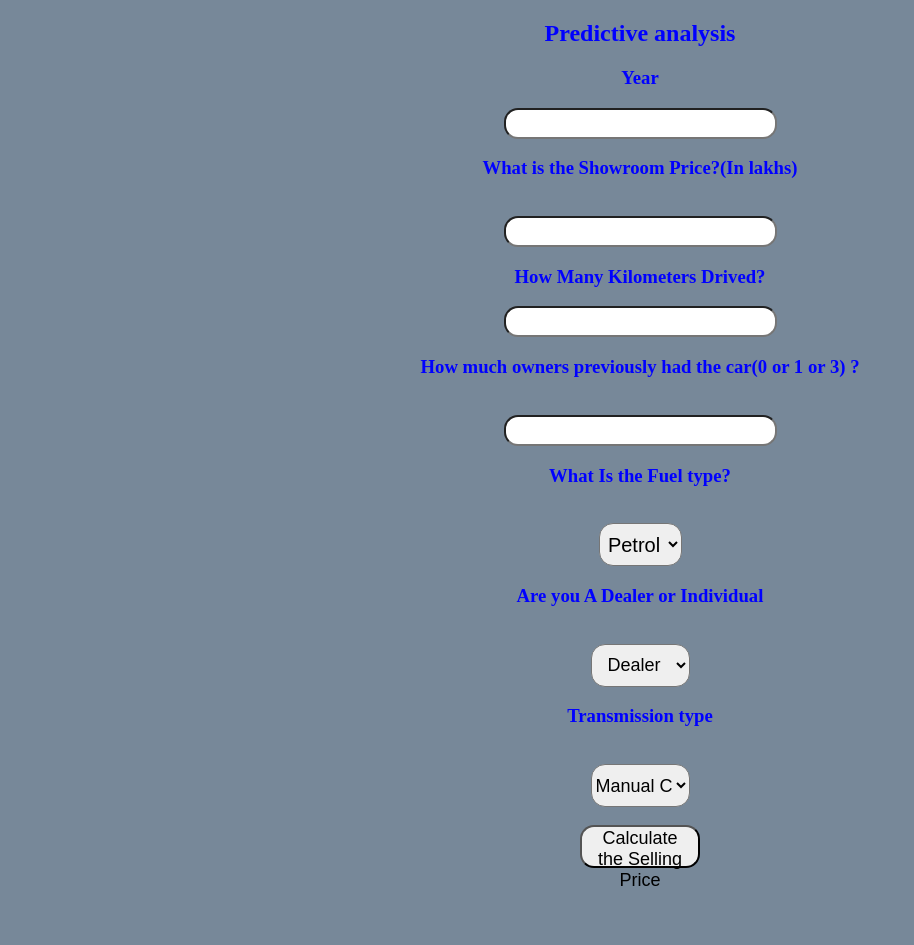
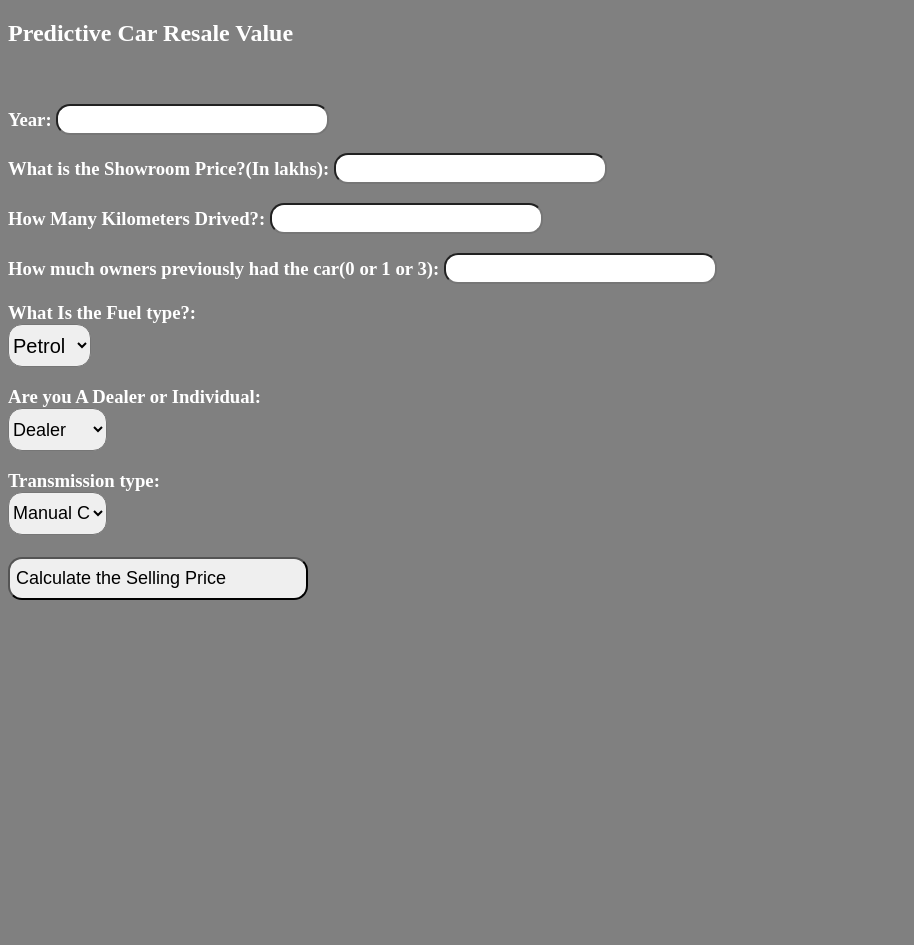
Before and after one commit to ashishbhagchandani/carprice_prediction, a Flask app: page / in a window 1280 px wide. Shown: the whole page, without its empty margins (0-914 px from the left). After the commit the page ends 600 px from the top, so only its background shows below. Run offline with Flask 2, Linux system fonts and the light colour scheme; parts of the project's set-up code (start-up, migrations or seed data) failed here and were passed over.

Commit message:
Update index.html

```diff
--- a/templates/index.html
+++ b/templates/index.html
@@ -4,29 +4,31 @@
 <head>
     <meta charset="UTF-8">
     <meta name="viewport" content="width=device-width, initial-scale=1.0">
-    <title>Document</title>
+    <title>Car resale</title>
 </head>
 
 <body>
 
-    <div style="color:blue">
+
+    <div style="color:white">
         <form action="{{ url_for('predict')}}" method="post">
-            <h2>Predictive analysis</h2>
-            <h3>Year</h3>
-            <input id="first" name="Year" type="number ">
-            <h3>What is the Showroom Price?(In lakhs)</h3><br><input id="second" name="Present_Price" required="required">
-            <h3>How Many Kilometers Drived?</h3><input id="third" name="Kms_Driven" required="required">
-            <h3>How much owners previously had the car(0 or 1 or 3) ?</h3><br><input id="fourth" name="Owner" required="required">
-            <h3>What Is the Fuel type?</h3><br><select name="Fuel_Type_Petrol" id="fuel" required="required">
+
+            <h2>Predictive Car Resale Value</h2></br>
+
+            <h3>Year: <input id="first" name="Year" type="number "></h3>
+            <h3>What is the Showroom Price?(In lakhs): <input id="second" name="Present_Price" required="required"></h3>
+            <h3>How Many Kilometers Drived?: <input id="third" name="Kms_Driven" required="required"></h3>
+            <h3>How much owners previously had the car(0 or 1 or 3): <input id="fourth" name="Owner" required="required"></h3>
+            <h3>What Is the Fuel type?: <br><select name="Fuel_Type_Petrol" id="fuel" required="required"></h3>
                 <option value="Petrol">Petrol</option>
                 <option value="Diesel">Diesel</option>
                 <option value="Diesel">CNG</option>
             </select>
-            <h3>Are you A Dealer or Individual</h3><br><select name="Seller_Type_Individual" id="resea" required="required">
+            <h3>Are you A Dealer or Individual: <br><select name="Seller_Type_Individual" id="resea" required="required"></h3>
                 <option value="Dealer">Dealer</option>
                 <option value="Individual">Individual</option>
             </select>
-            <h3>Transmission type</h3><br><select name="Transmission_Mannual" id="research" required="required">
+            <h3>Transmission type: <br><select name="Transmission_Mannual" id="research" required="required"></h3>
                 <option value="Mannual">Manual Car</option>
                 <option value="Automatic">Automatic Car</option>
             </select>
@@ -48,14 +50,14 @@
 
     <style>
         body {
-            background-color: lightslategray;
-            text-align: center;
+            background-color: gray;
+            text-align: left;
             padding: 0px;
         }
 
         #research {
             font-size: 18px;
-            width: 100px;
+            width: 300px;
             height: 23px;
             top: 23px;
         }
@@ -65,7 +67,7 @@
             border-color: 45px;
             border-style: solid;
             font-family: cursive;
-            text-align: center;
+            text-align: left;
             background-color: rgb(168, 131, 61);
             font-size: medium;
             position: absolute;
@@ -81,7 +83,7 @@
         #fuel {
             width: 83px;
             height: 43px;
-            text-align: center;
+            text-align: left;
             border-radius: 14px;
             font-size: 20px;
         }
@@ -93,7 +95,7 @@
         #research {
             width: 99px;
             height: 43px;
-            text-align: center;
+            text-align: left;
             border-radius: 14px;
             font-size: 18px;
         }
@@ -105,7 +107,7 @@
         #resea {
             width: 99px;
             height: 43px;
-            text-align: center;
+            text-align: left;
             border-radius: 14px;
             font-size: 18px;
         }
@@ -115,9 +117,9 @@
         }
 
         #sub {
-            width: 120px;
+            width: 300px;
             height: 43px;
-            text-align: center;
+            text-align: left;
             border-radius: 14px;
             font-size: 18px;
         }
@@ -130,7 +132,7 @@
             border-radius: 14px;
             height: 25px;
             font-size: 20px;
-            text-align: center;
+            text-align: left;
         }
 
         #second {
@@ -144,14 +146,14 @@
             border-radius: 14px;
             height: 25px;
             font-size: 20px;
-            text-align: center;
+            text-align: left;
         }
 
         #fourth {
             border-radius: 14px;
             height: 25px;
             font-size: 20px;
-            text-align: center;
+            text-align: left;
         }
     </style>
 </body>
```
